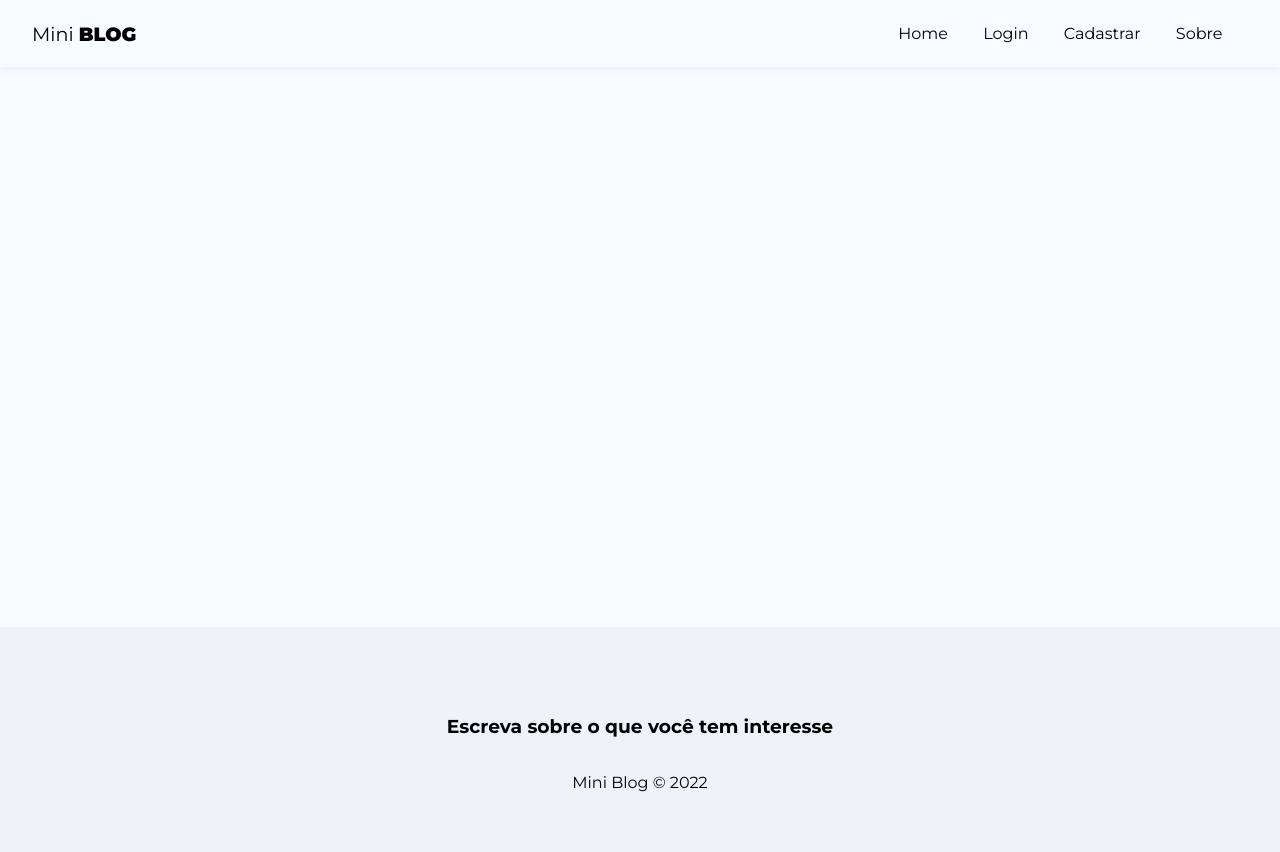
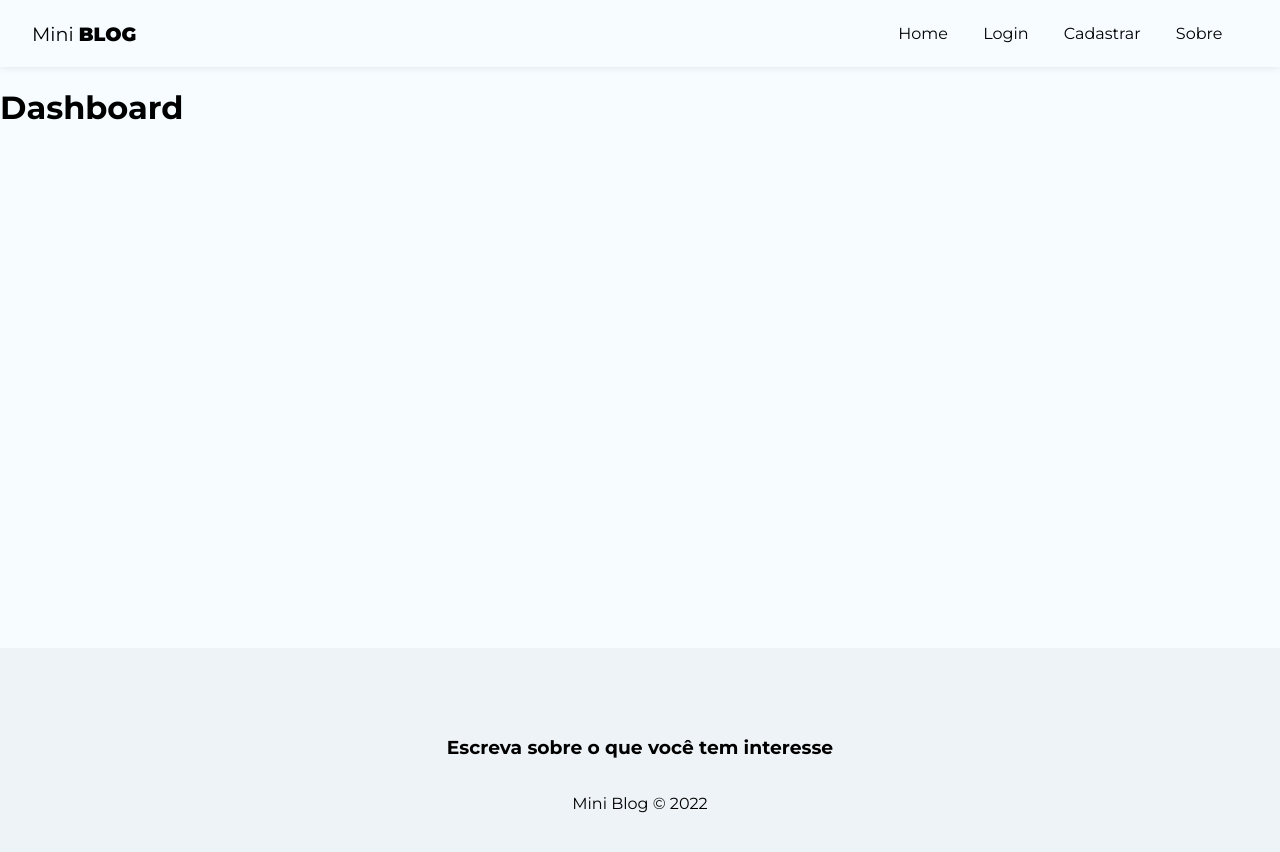
Before and after one commit to xandaosilva/curso-reactjs, a React (Create React App) app in the folder 10_miniblog/miniblog/: page /dashboard in a window 1280 px wide. Shown: the top 852 px of the page. Built offline with nearby package versions, Linux system fonts and the light colour scheme; no server answers.

Commit message:
Links para usuários autenticados

```diff
--- a/10_miniblog/miniblog/src/App.js
+++ b/10_miniblog/miniblog/src/App.js
@@ -6,6 +6,8 @@ import About from "./pages/About/About";
 import Home from "./pages/Home/Home";
 import Login from "./pages/Login/Login";
 import Register from "./pages/Register/Register";
+import CreatePost from "./pages/CreatePost/CreatePost";
+import Dashboard from "./pages/Dashboard/Dashboard";
 
 import Navbar from "./components/Navbar";
 import Footer from "./components/Footer";
@@ -43,6 +45,8 @@ function App() {
               <Route path="/about" element={<About />} />
               <Route path="/login" element={<Login />} />
               <Route path="/register" element={<Register />} />
+              <Route path="/posts/create" element={<CreatePost />} />
+              <Route path="/dashboard" element={<Dashboard />} />
             </Routes>
           </div>
           <Footer />
--- a/10_miniblog/miniblog/src/components/Navbar.js
+++ b/10_miniblog/miniblog/src/components/Navbar.js
@@ -1,8 +1,13 @@
 import { NavLink } from "react-router-dom";
+
+import { useAuthentication } from "../hooks/useAuthentication";
+import { useAuthValue } from "../context/AuthContext";
 
 import styles from "./Navbar.module.css";
 
 const Navbar = () => {
+    const { user } = useAuthValue();
+
     return (
         <nav className={styles.navbar}>
             <NavLink to="/" className={styles.brand}>Mini <span>Blog</span></NavLink>
@@ -10,12 +15,26 @@ const Navbar = () => {
                 <li>
                     <NavLink to="/" className={({isActive}) => (isActive ? styles.active : "")}>Home</NavLink>
                 </li>
+                {!user && (
+                    <>
                         <li>
                             <NavLink to="/login" className={({isActive}) => (isActive ? styles.active : "")}>Login</NavLink>
                         </li>
                         <li>
                             <NavLink to="/register" className={({isActive}) => (isActive ? styles.active : "")}>Cadastrar</NavLink>
                         </li>
+                    </>
+                )}
+                {user && (
+                    <>
+                        <li>
+                            <NavLink to="/posts/create" className={({isActive}) => (isActive ? styles.active : "")}>Criar post</NavLink>
+                        </li>
+                        <li>
+                            <NavLink to="/dashboard" className={({isActive}) => (isActive ? styles.active : "")}>Dashboard</NavLink>
+                        </li>
+                    </>
+                )}
                 <li>
                     <NavLink to="/about" className={({isActive}) => (isActive ? styles.active : "")}>Sobre</NavLink>
                 </li>
--- /dev/null
+++ b/10_miniblog/miniblog/src/pages/CreatePost/CreatePost.js
@@ -0,0 +1,10 @@
+import styles from "./CreatePost.module.css";
+const CreatePost = () => {
+    return (
+        <div>
+            <h1>CreatePost</h1>
+        </div>
+    )
+}
+
+export default CreatePost;
--- /dev/null
+++ b/10_miniblog/miniblog/src/pages/Dashboard/Dashboard.js
@@ -0,0 +1,11 @@
+import styles from "./Dashboard.module.css";
+
+const Dashboard = () => {
+    return (
+        <div>
+            <h1>Dashboard</h1>
+        </div>
+    )
+}
+
+export default Dashboard;
```
Also changed, not shown: 10_miniblog/miniblog/src/pages/CreatePost/CreatePost.module.css (added), 10_miniblog/miniblog/src/pages/Dashboard/Dashboard.module.css (added). Lines whose indentation alone changed are shown as unchanged.
